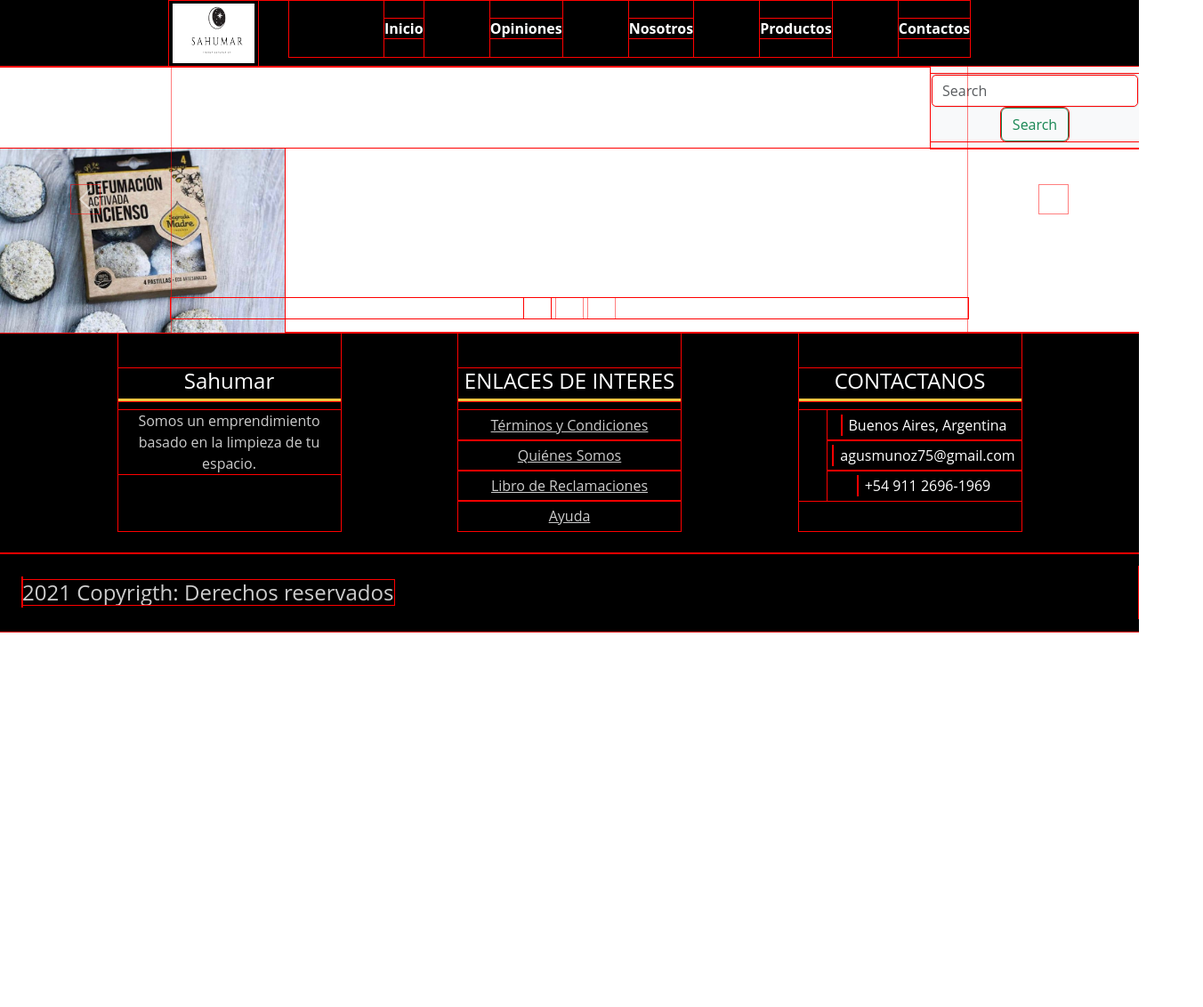
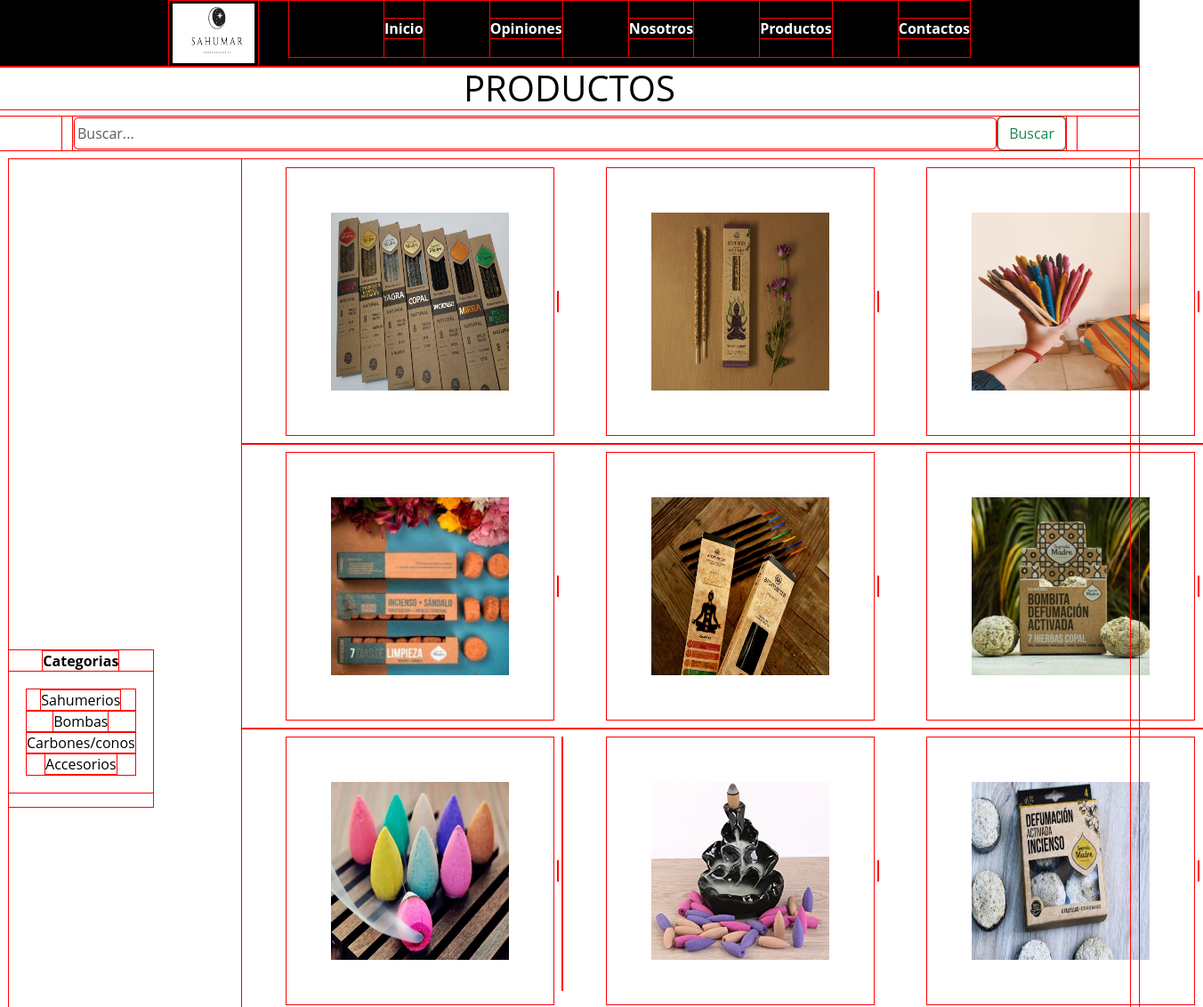
Before and after one commit to agustinmu24/Sahumar, a plain HTML site: page pagina/Productos.html in a window 1280 px wide. Shown: the top 1132 px of the page at 89% size, 1352 px wide, since content can reach past the window. Before the commit the page ends 800 px from the top, so only its background shows below. Drawn offline with nearby package versions, Linux system fonts and the light colour scheme.

Commit message:
modified:   css/style.css 	new file:   img/7chakras.jpeg 	new file:   img/7dias.jpg 	renamed:    img/b2.jpeg -> img/aromanza.jpeg 	new file:   img/bomba-sagrada.jpg 	new file:   img/cascada.jpg     new file:   img/conitos-surtidos.jpg 	renamed:    img/a1.jfif -> img/defumador.jfif 	new file:   img/sahumos.avif 	new file:   img/surtido.webp 	modified:   index.html 	modified:   pagina/Productos.html

```diff
--- a/css/style.css
+++ b/css/style.css
@@ -313,10 +313,70 @@ color: #ccc;
 
 /* PRODUCTOS */
 
+.produc{
+  background-image: url(./img/encabezado.webp);
+}
+
+.grid-container-productos{
+  display: grid;
+  gap: 100px;
+  margin: 10px;
+  grid-template-columns: 0.25fr 1fr;
+  align-items: center;
+  color:black;
+
+}
+/ .grid-container-productos .categorias{
+  margin-left: 10px;
+  padding: 0px;
+
+} */
 
 
+.categorias{
+text-align: justify;
+align-self: self-start;
+margin-top: 20px;
+margin-left: 20px;
+}
 
 
+.grid-container-productos ul{
+  list-style: none;
+  padding:20px;
+}
+
+.ul-categorias a{
+
+color:black;
+text-decoration: none;
+}
+
+.grid-container-productos .productos-principal{
+margin-right: 100px;
+}
+
+.grid-container-productos .productos-principal .fotos{
+display: flex;
+flex-direction: row;
+padding: 10px 0 10px 0;
+}
+
+.grid-container-productos .productos-principal .fotos img{
+width: 300px;
+height: 300px;
+padding: 50px;
+margin-left: 50px;
+align-self: center;
+}
+
+.detalle-producto{
+color: white;
+margin: 5px;
+align-self: center;
+font-size: 15px;
+font-weight: bold;
+}
 
 
  footer {
--- a/pagina/Productos.html
+++ b/pagina/Productos.html
@@ -29,39 +29,115 @@
         </div>
       </header>
 
+      <div class="produc">
+        <h1>PRODUCTOS</h1>
+      </div>
 
-      <nav class="navbar navbar-light bg-light">
-        <form class="form-inline">
-          <input class="form-control mr-sm-2" type="search" placeholder="Search" aria-label="Search">
-          <button class="btn btn-outline-success my-2 my-sm-0" type="submit">Search</button>
-        </form>
-      </nav>
 
-<div id="carouselExampleIndicators" class="carousel slide">
-      <div class="carousel-indicators">
-        <button type="button" data-bs-target="#carouselExampleIndicators" data-bs-slide-to="0" class="active" aria-current="true" aria-label="Slide 1"></button>
-        <button type="button" data-bs-target="#carouselExampleIndicators" data-bs-slide-to="1" aria-label="Slide 2"></button>
-        <button type="button" data-bs-target="#carouselExampleIndicators" data-bs-slide-to="2" aria-label="Slide 3"></button>
+      <div class="contenedor-busqueda">
+        <div class="container">
+          <form class="d-flex" role="search">
+            <input
+              class="form-control p-1 m-0"
+              type="search"
+              placeholder="Buscar..."
+              aria-label="Search"
+            />
+            <button class="btn btn-outline-success" type="submit">Buscar</button>
+          </form>
+        </div>
+    </div>
+
+    <div class="grid-container-productos">
+
+      <div class="categorias">
+        <span><b>Categorias</b></span>
+        <ul class="ul-categorias">
+          <li><a href="#">Sahumerios</a></li>
+          <li><a href="#">Bombas</a></li>
+          <li><a href="#">Carbones/conos</a></li>
+          <li><a href="#">Accesorios</a></li>
+        </ul>
       </div>
-      <div class="carousel-inner">
-        <div class="carousel-item active">
-          <img src="../img/a1.jfif" class="d-block w-25 h-auto" alt="">
+
+      <div class="productos-principal">
+        <div class="fotos">
+          <img src="../img/b.jpg" alt="Sahumerios Sagrada madre" /><br />
+          <p class="detalle-producto">
+            <br />
+
+          </p>
+          <img src="../img/aromanza.jpeg" alt="Sahumerios aromanza" /><br />
+          <p class="detalle-producto">
+
+            <br />
+          </p>
+          <img src="../img/surtido.webp" alt="Sahumerios Surtidos" /><br />
+          <p class="detalle-producto">
+
+            <br />
+          </p>
         </div>
-        <div class="carousel-item">
-          <img src="../img/encabezado2.webp" class="d-block w-25 h-auto" alt="">
+
+        <div class="fotos">
+          <img src="../img/7dias.jpg" alt="bombas de humo 7 dias" /><br />
+          <p class="detalle-producto">
+
+            <br />
+          </p>
+
+          <img src="../img/7chakras.jpeg" alt="sahumerios 7 chakras" /><br />
+          <p class="detalle-producto">
+
+            <br />
+          </p>
+
+
+          <img
+            src="../img/bomba-sagrada.jpg"
+            alt="bombas sagrada madre"
+          /><br />
+          <p class="detalle-producto">
+
+            <br />
+          </p>
+
         </div>
-        <div class="carousel-item">
-          <img src="../img/sahumerioss.jpeg" class="d-block w-25 h-auto" alt="">
+        <div class="fotos">
+          <img src="../img/conitos-surtidos.jpg" alt="conitos Surtidos " /><br />
+          <p class="detalle-producto">
+
+            <br />
+          </p>
+
+          </p>
+          <img src="../img/cascada.jpg" alt="casacada" /><br />
+          <p class="detalle-producto">
+
+            <br />
+          </p>
+
+          <img src="../img/defumador.jfif" alt="defumador 4 pastillas" /><br />
+          <p class="detalle-producto six">
+
+            <br />
+          </p>
+
+        </div>
+        <div class="fotos">
+          <img src="../img/sahumos.avif" alt="ramo" /><br />
+          <p class="detalle-producto">
+
+            <br />
+          </p>
+
+
+            <br />
+          </p>
+
         </div>
       </div>
-      <button class="carousel-control-prev" type="button" data-bs-target="#carouselExampleIndicators" data-bs-slide="prev">
-        <span class="carousel-control-prev-icon" aria-hidden="true"></span>
-        <span class="visually-hidden">Previous</span>
-      </button>
-      <button class="carousel-control-next" type="button" data-bs-target="#carouselExampleIndicators" data-bs-slide="next">
-        <span class="carousel-control-next-icon" aria-hidden="true"></span>
-        <span class="visually-hidden">Next</span>
-      </button>
+      <!-- productos-principal -->
     </div>
 
 
@@ -89,8 +165,7 @@
 
 
 
-
-    <footer>
+     <footer>
 
     <div class="footer-container">
       <div class="content-foo">
```
Also changed, not shown: index.html (+1 -1 lines), img/7chakras.jpeg (added), img/7dias.jpg (added), img/aromanza.jpeg (renamed from img/b2.jpeg), img/bomba-sagrada.jpg (added), img/cascada.jpg (added), img/conitos-surtidos.jpg (added), img/defumador.jfif (renamed from img/a1.jfif), img/sahumos.avif (added), img/surtido.webp (added).
